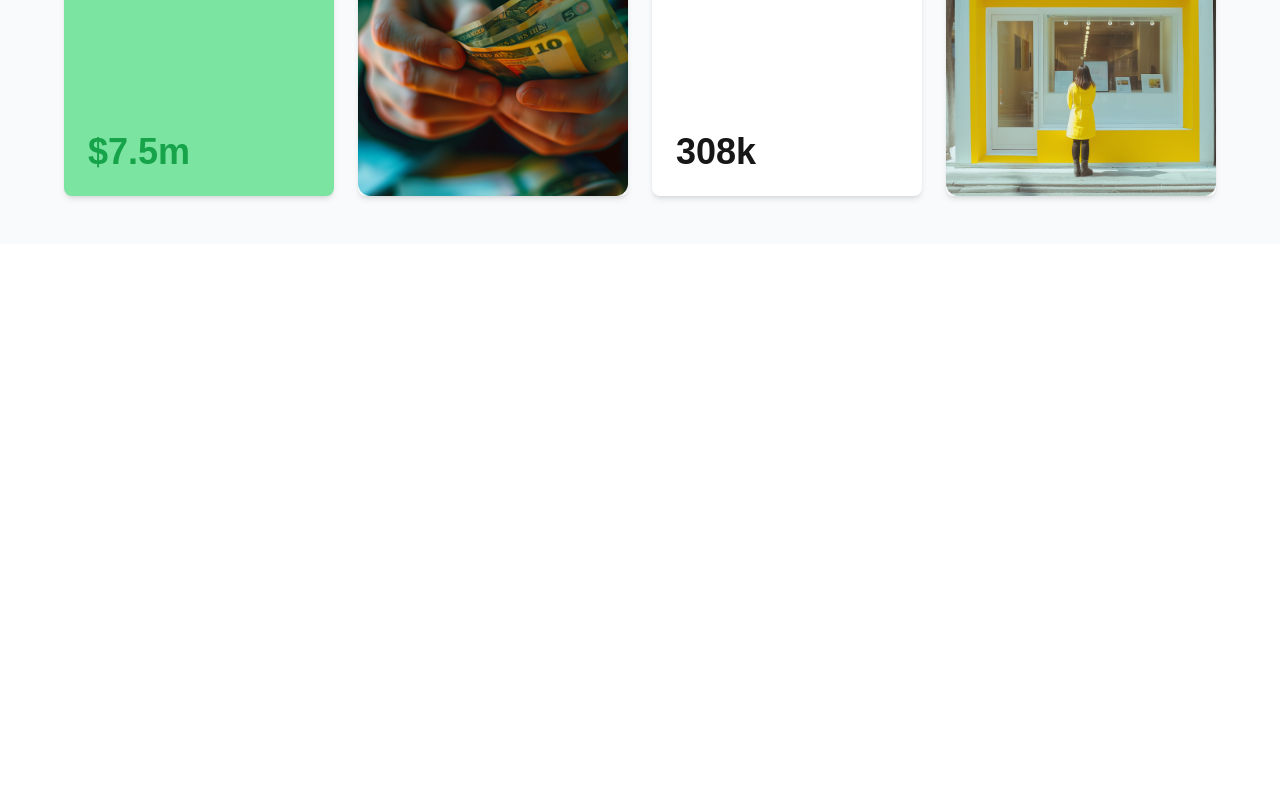
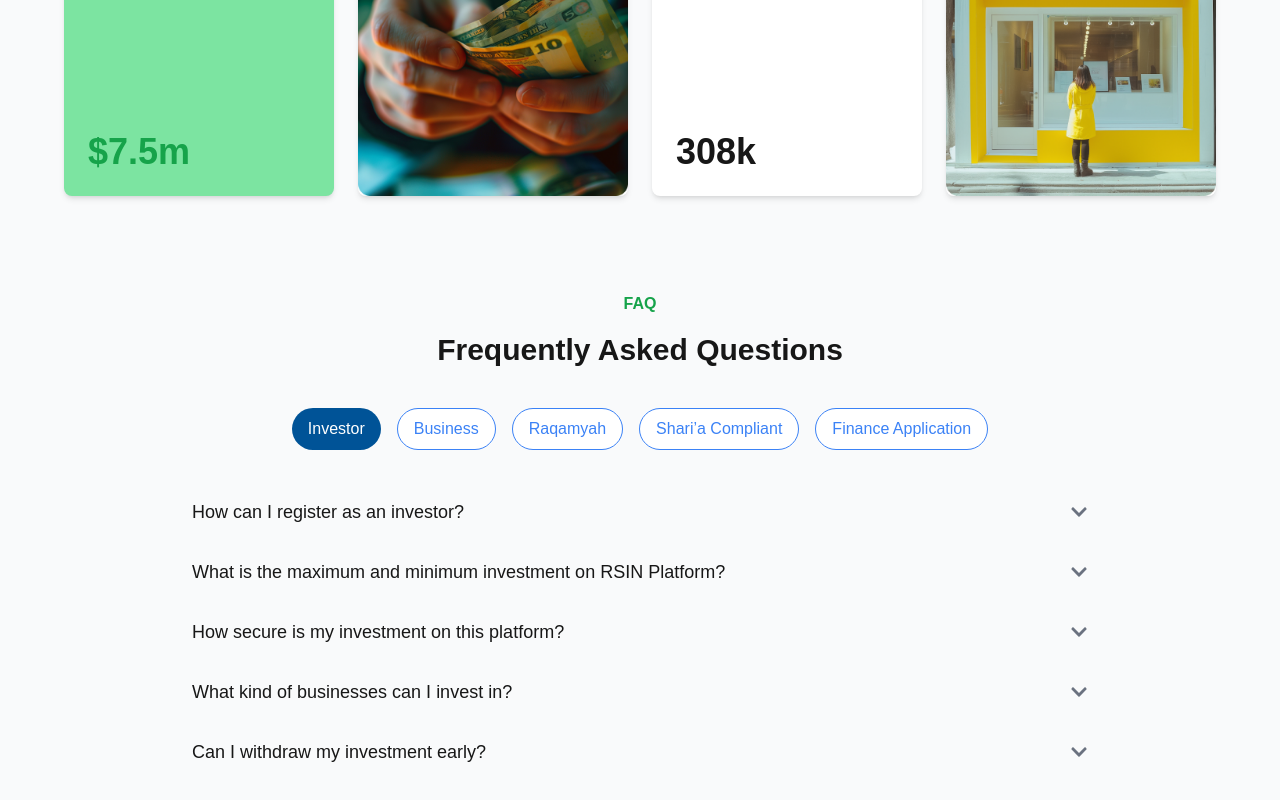
Before and after one commit to MdJowelAhmed/rsin-job-task, a Next.js app: page / in a window 1280 px wide. Shown: the part 4200-5000 px from the top of the page. Before the commit the page ends 4444 px from the top, so only its background shows below. Built offline with nearby package versions, Linux system fonts and the light colour scheme.

Commit message:
faq section working

```diff
--- /dev/null
+++ b/src/app/components/FaqSection.jsx
@@ -0,0 +1,178 @@
+"use client";
+import { useState } from "react";
+import { FaChevronDown, FaChevronUp } from "react-icons/fa";
+
+const FAQSection=()=> {
+  const [activeTab, setActiveTab] = useState("Investor");
+  const [expandedQuestion, setExpandedQuestion] = useState(null);
+
+  const tabs = ["Investor", "Business", "Raqamyah", "Shari’a Compliant", "Finance Application"];
+  const faqData = {
+    Investor: [
+      {
+        question: "How can I register as an investor?",
+        answer:
+          "To register as an investor, go to our platform, click on the 'Sign Up' button, and provide your name, email, and other personal details. Once you verify your email, complete the investor profile by submitting required documentation, such as proof of identity and funds. After our team reviews your submission, you'll receive confirmation to start investing.",
+      },
+      {
+        question: "What is the maximum and minimum investment on RSIN Platform?",
+        answer: "You can invest as little as $500 and as much as $1,000,000.",
+      },
+      {
+        question: "How secure is my investment on this platform?",
+        answer: "All investments are monitored and verified by our platform to ensure maximum security and transparency.",
+      },
+      {
+        question: "What kind of businesses can I invest in?",
+        answer: "You can invest in businesses from diverse industries, all vetted and verified by our team.",
+      },
+      {
+        question: "Can I withdraw my investment early?",
+        answer: "Early withdrawal depends on the terms agreed upon at the time of investment. Please check the specific business agreement for details.",
+      },
+    ],
+    Business: [
+      {
+        question: "How do I apply for funding?",
+        answer:
+          "To apply, register on the platform and go to the 'Business Application' section. Fill out your business information, upload the required documents, and submit your application. You will be guided step-by-step through the process.",
+      },
+      {
+        question: "What documents are required for funding?",
+        answer: "You'll need to provide proof of business registration, financial statements, and a business plan.",
+      },
+      {
+        question: "How long does the funding process take?",
+        answer: "Once your application is submitted, it typically takes 7-10 business days for verification and approval.",
+      },
+      {
+        question: "What type of businesses are eligible for funding?",
+        answer: "Businesses of all sizes and industries can apply, provided they meet our platform's criteria.",
+      },
+      {
+        question: "Can I reapply if my application is rejected?",
+        answer: "Yes, you can reapply after addressing the feedback provided by our team.",
+      },
+    ],
+    Raqamyah: [
+      {
+        question: "What is Raqamyah?",
+        answer:
+          "Raqamyah is a digital platform designed to bridge the gap between investors and businesses, providing secure and ethical funding opportunities aligned with Shari’a principles.",
+      },
+      {
+        question: "How does Raqamyah ensure security?",
+        answer: "The platform employs advanced encryption and regulatory compliance to protect all transactions.",
+      },
+      {
+        question: "Who can use Raqamyah?",
+        answer: "Both investors and businesses looking for funding that adheres to ethical and Shari’a principles can use Raqamyah.",
+      },
+      {
+        question: "What industries does Raqamyah support?",
+        answer: "Raqamyah supports a wide range of industries, from tech startups to established SMEs.",
+      },
+      {
+        question: "Does Raqamyah charge fees?",
+        answer: "Yes, there is a nominal fee for businesses to list their funding needs, while investors are not charged.",
+      },
+    ],
+    "Shari’a Compliant": [
+      {
+        question: "What does Shari’a Compliant mean?",
+        answer:
+          "Shari’a Compliant financing refers to transactions and investments that adhere to Islamic principles, avoiding interest (riba), gambling (maisir), and unethical practices.",
+      },
+      {
+        question: "How are businesses verified for Shari’a compliance?",
+        answer: "Our team works with certified Shari’a scholars to review and approve all listed businesses.",
+      },
+      {
+        question: "Can non-Muslims invest in Shari’a compliant businesses?",
+        answer: "Yes, anyone can invest, provided they follow the platform's guidelines.",
+      },
+      {
+        question: "How is profit-sharing structured in Shari’a compliant investments?",
+        answer: "Profits are shared based on pre-agreed ratios instead of fixed interest rates.",
+      },
+      {
+        question: "What is the role of Shari’a scholars on the platform?",
+        answer: "Shari’a scholars review and ensure all transactions comply with Islamic laws.",
+      },
+    ],
+    "Finance Application": [
+      {
+        question: "What is the process for submitting a finance application?",
+        answer:
+          "To submit a finance application, log in to your account, fill out the finance application form with accurate details, upload required documents, and submit it for review. You'll receive updates throughout the process.",
+      },
+      {
+        question: "What documents do I need for a finance application?",
+        answer: "You need identification documents, proof of income, and any relevant financial records.",
+      },
+      {
+        question: "How is the application evaluated?",
+        answer: "Applications are evaluated based on creditworthiness, business plans, and adherence to platform policies.",
+      },
+      {
+        question: "What types of financing are available?",
+        answer: "We offer a range of financing options, including equity-based, debt-based, and Shari’a compliant models.",
+      },
+      {
+        question: "Can I modify my application after submission?",
+        answer: "Yes, you can modify your application before it is reviewed by our team.",
+      },
+    ],
+  };
+
+  console.log(faqData);
+
+
+  console.log(faqData);
+
+
+  return (
+    <section className="py-12 px-6 bg-gray-50">
+      <div className="max-w-4xl mx-auto">
+        {/* Header */}
+        <h3 className="text-center text-green-600 font-semibold mb-4">FAQ</h3>
+        <h2 className="text-center text-3xl font-bold mb-10">Frequently Asked Questions</h2>
+
+        {/* Tabs */}
+        <div className="flex flex-wrap justify-center gap-4 mb-8">
+          {tabs.map((tab) => (
+            <button
+              key={tab}
+              className={`px-4 py-2 rounded-full font-medium ${activeTab === tab ? "bg-[#005397] text-white" : "bg-white text-blue-500 border border-blue-500"} transition-colors`}
+              onClick={() => setActiveTab(tab)}
+            >
+              {tab}
+            </button>
+          ))}
+        </div>
+
+        {/* FAQ Section */}
+        <div className="   rounded-lg ">
+          {faqData[activeTab]?.map((faq, index) => (
+            <div key={index} className="  py-4">
+              <button
+                className="flex justify-between items-center w-full text-left text-lg font-medium"
+                onClick={() => setExpandedQuestion(expandedQuestion === index ? null : index)}
+              >
+                {faq.question}
+                {expandedQuestion === index ? (
+                  <FaChevronUp className="text-blue-500" />
+                ) : (
+                  <FaChevronDown className="text-gray-500" />
+                )}
+              </button>
+              {expandedQuestion === index && <p className="mt-4 text-gray-600">{faq.answer}</p>}
+            </div>
+          ))}
+        </div>
+      </div>
+    </section>
+  );
+}
+
+export default FAQSection
--- a/src/app/page.js
+++ b/src/app/page.js
@@ -7,6 +7,7 @@ import OurFinance from "./components/OurFinance";
 import Testimonials from "./components/Testimonials";
 import ProcessSection from "./components/ProcessSection";
 import ImageSection from "./components/ImageSection";
+import FAQSection from "./components/FaqSection";
 
 export default function Home() {
   return (
@@ -19,6 +20,7 @@ export default function Home() {
     <Testimonials />
     <ProcessSection />
     <ImageSection />
+    <FAQSection />
    </div>
   );
 }
```
